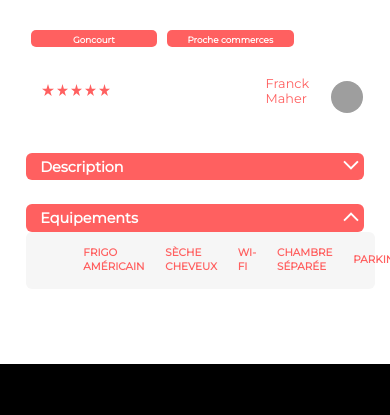
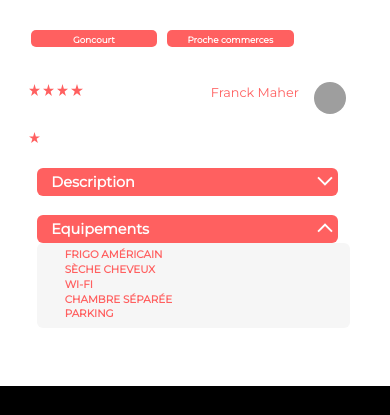
Before and after one commit to aurelienAG/gendrey-aurelien-kanap-p7, a React (Create React App) app: page /lodging/0979876d in a window 390 px wide. Both pictures are taken after a click on the element "Equipements". Shown: the part 424-839 px from the top of the page. Built offline with nearby package versions, Linux system fonts and the light colour scheme; grey boxes are pictures that could not be loaded.

Commit message:
clean Css

```diff
--- a/src/assets/styles/_banner.scss
+++ b/src/assets/styles/_banner.scss
@@ -3,7 +3,7 @@
   padding: 0 3.9rem 0 3.9rem;
   margin: 0 4.2rem 3rem 4.2rem;
   position: relative;
-  object-fit: content;
+  object-fit: contain;
   z-index: 0;
   border-radius: 25px;
   background-image: url('../images/herobanner.png');
@@ -61,13 +61,14 @@
   .banner h1 {
     font-size: 1.3rem;
     white-space: normal;
-    top: 70%;
+    width: 190px;
+    top: 60%;
     left: 40%;
     transform: translate(-50%, -70%);
   }
 
   .banner2 img{
     height: 15rem;
-    border-radius: 12px ;
+    border-radius: 10px;
   }
 }
--- a/src/assets/styles/_carrousel.scss
+++ b/src/assets/styles/_carrousel.scss
@@ -6,8 +6,7 @@
   margin-bottom:1.5rem;
   height:27rem;
   width: 90%;
- width: 500px;
-height: 250px;
+// height: 250px;
  }
 
   .carrouselPicture img{
@@ -49,7 +48,7 @@ height: 250px;
 @media (max-width: 1024px) {
   .carrouselPicture{
     height:15rem;
-    width: 100%;
+    width: 90%;
     margin-bottom: 2rem;
    }
 }
--- a/src/assets/styles/_collapse.scss
+++ b/src/assets/styles/_collapse.scss
@@ -54,8 +54,19 @@
 
 .lodgingCollapseCard{
   width: 50%;
+  padding: 0.85rem 0.7rem;
+}
+.equipments{
+  display: flex;
+  flex-direction:column;
+height: auto;
+margin: -0.5rem 2rem -0.5rem -2rem;
 }
 
+.equipment{
+  width: 90%;
+
+}
 
 /* Media queries pour la version mobile */
 @media (max-width: 767px) {
@@ -87,6 +98,12 @@
  }
 
  .lodgingCollapseCard{
-  width: 100%;
+  width: 90%;
+  margin-bottom: -2rem;
 }
+
+.equipments{
+  flex-wrap: wrap;
 }
+
+}
--- a/src/assets/styles/_footer.scss
+++ b/src/assets/styles/_footer.scss
@@ -1,5 +1,6 @@
 footer {
-    margin: 7rem auto auto auto;
+    margin-top: 7rem;
+    margin-bottom: 0;
     padding: 4.2rem ;
     color: white;
     display: flex;
@@ -24,7 +25,7 @@ footer {
  /* Media queries pour la version mobile */
  @media (max-width: 768px) {
    footer {
-      margin: 0.6rem auto auto auto;
+      margin-top: 3.3rem;
       font-size: 0.7rem;
       text-align:center;
    }
--- a/src/assets/styles/_lodgingPage.scss
+++ b/src/assets/styles/_lodgingPage.scss
@@ -49,14 +49,12 @@
 
   .hostDatas--name{
     font-weight: 500;
-    width: 90px;
-    text-align:center;
-    margin-right: -22px;
-    margin-left: 34px;
+    width: 83px;
+    text-align:right;
   }
 
   .hostDatas img {
-    margin-left: 25px;
+   margin-left: 15px;
     border-radius: 50%;
     height: 64px;
     width: 64px;
@@ -102,21 +100,18 @@
 .hostDatasBloc{
     display: flex;
     flex-direction: row-reverse;
-    width: 95%;
+    width: 90%;
 }
 
 .hostDatas {
     font-size: 0.9rem;
     margin-top: 0.7rem;
-    margin-left: 7.7rem;
+    margin-left: 7.5rem;
   }
 
   .hostDatas--name{
     font-weight: 500;
-    width:40px;
-    text-align:center;
-    margin-right: 0px;
-    margin-left: 32px;
+    width:93px;
   }
 
   .hostDatas img {
--- a/src/pages/Lodgingpage/Lodgingpage.js
+++ b/src/pages/Lodgingpage/Lodgingpage.js
@@ -68,9 +68,9 @@ function Lodgingpage() {
             </div>
             <div className="lodgingCollapseCard">
               <Collapse title="Equipements" content={
-                <ul>
+                <ul className="equipments">
                   {lodgingdata.equipments.map((equipment, index) => (
-                    <li key={index}>{equipment}</li>
+                    <li key={index}className="equipment">{equipment}</li>
                   ))}
                 </ul>
               } />
```
